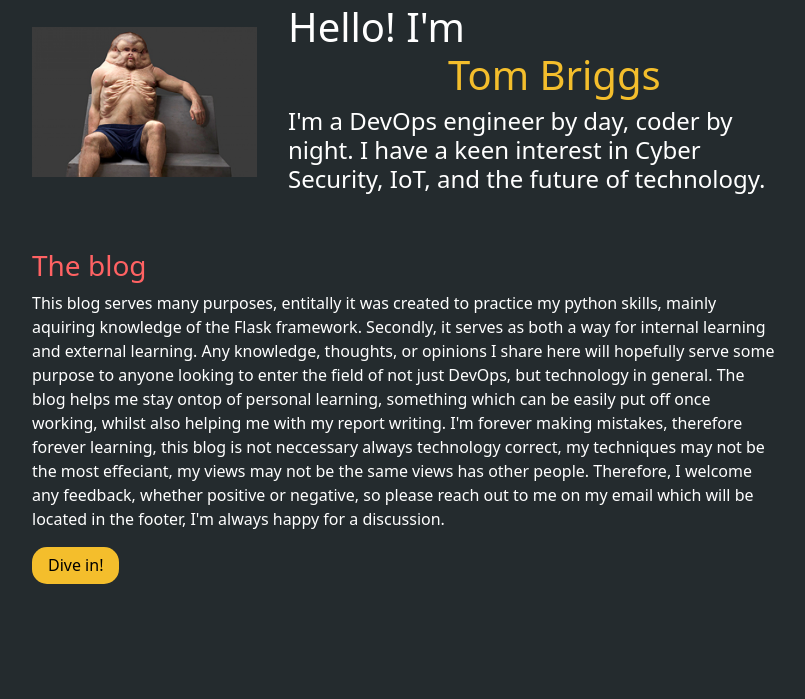
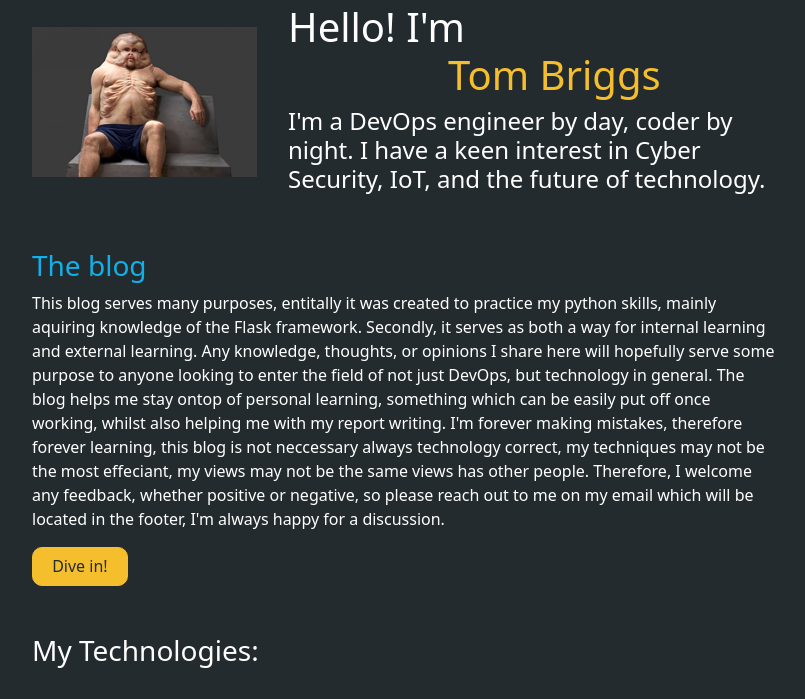
Before and after one commit to tbriggs1/Blog-Website, a Flask app: page / in a window 1280 px wide. Shown: the part 101-800 px from the top of the page, without its empty margins (236-1041 px from the left). Run offline with Flask 2, Linux system fonts and the light colour scheme.

Commit message:
font-awesome added

```diff
--- a/static/css/main.css
+++ b/static/css/main.css
@@ -33,16 +33,25 @@ body {
 }
 
 #blog-intro h3 {
-    color: #FF6263;
+    color: #12B0E8;
 }
 
 #blog-intro button {
     background: #F4BE2C;
     border: none;
     padding: 0.4rem;
-    padding-right: 1rem;
-    padding-left: 1rem;
-    border-radius: 15px;
+    padding-right: 1.2rem;
+    padding-left: 1.2rem;
+    border-radius: 10px;
+    color: #242B2E;
+    transition: 0.4s;
+    border: 1px solid #F4BE2C;
+}
+
+#blog-intro button:hover{
+    background: #242B2E;
+    color: #F4BE2C;
+    border: 1px solid #F4BE2C;
 }
 
 
@@ -63,3 +72,8 @@ body {
     display:flex;
     align-items: center;
 }
+
+#technologies {
+    width: 60%;
+    margin-top: 3rem;
+}
--- a/templates/base.html
+++ b/templates/base.html
@@ -6,7 +6,8 @@
   <meta name="description" content="">
   <link rel="stylesheet" href="{{ url_for('static', filename='css/main.css') }}">
   <link href="https://cdn.jsdelivr.net/npm/bootstrap@5.0.1/dist/css/bootstrap.min.css" rel="stylesheet" integrity="sha384-+0n0xVW2eSR5OomGNYDnhzAbDsOXxcvSN1TPprVMTNDbiYZCxYbOOl7+AMvyTG2x" crossorigin="anonymous">
-<script src="https://cdn.jsdelivr.net/npm/bootstrap@5.0.1/dist/js/bootstrap.bundle.min.js" integrity="sha384-gtEjrD/SeCtmISkJkNUaaKMoLD0//ElJ19smozuHV6z3Iehds+3Ulb9Bn9Plx0x4" crossorigin="anonymous"></script>
+  <script src="https://cdn.jsdelivr.net/npm/bootstrap@5.0.1/dist/js/bootstrap.bundle.min.js" integrity="sha384-gtEjrD/SeCtmISkJkNUaaKMoLD0//ElJ19smozuHV6z3Iehds+3Ulb9Bn9Plx0x4" crossorigin="anonymous"></script>
+  <link rel="stylesheet" href="https://cdn.jsdelivr.net/npm/@fortawesome/fontawesome-free@5.15.3/css/fontawesome.min.css" integrity="undefined" crossorigin="anonymous">
   {% block head %} {% endblock %}
 </head>
     <body>
--- a/templates/index.html
+++ b/templates/index.html
@@ -39,5 +39,11 @@
         </p>
         <a href="./blog"><button class="blog-button">Dive in!</button></a>
     </div>
+    <div class="container" id="technologies">
+        <h3>My Technologies:</h3>
+        <div class="row">
+
+        </div>
+    </div>
 </main>
 {% endblock %}
```
Also changed, not shown: posts.db.
